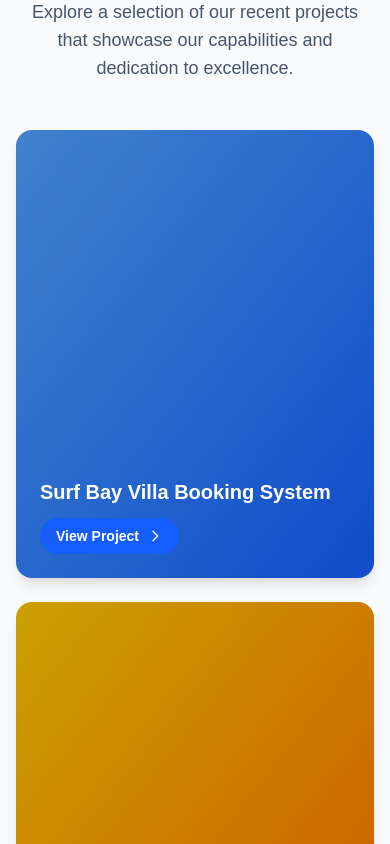
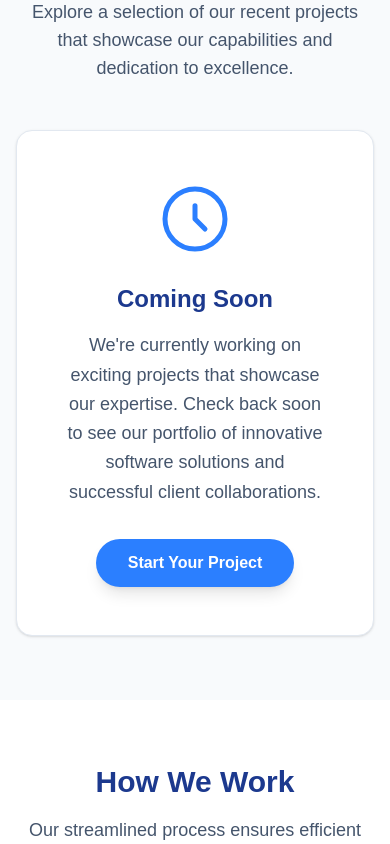
Before and after one commit to Janindu02/janixware, a Next.js app: page / in a window 390 px wide. Shown: the part 4480-5324 px from the top of the page. Built offline with nearby package versions, Linux system fonts and the light colour scheme.

Commit message:
Add "Coming Soon" section to MainPage with project details and a call-to-action link. Update contact information in ContactPage with new email, phone, and address. Refactor ProcessPage to replace button with link for project initiation.

```diff
--- a/app/contact/page.tsx
+++ b/app/contact/page.tsx
@@ -18,7 +18,7 @@ const faqs = [
   {
     question: "Where are you located?",
     answer:
-      "Our main office is located at 123 Software Ave, Tech City, TX 78701. We also work with clients remotely worldwide.",
+      "Our main office is located in Colombo, Sri Lanka. We also work with clients remotely worldwide.",
   },
   {
     question: "What services does Janixware provide?",
@@ -149,10 +149,10 @@ export default function ContactPage() {
                       <div>
                         <p className="font-medium text-slate-700">Email</p>
                         <a
-                          href="mailto:info@janixware.com"
+                          href="mailto:janixware@gmail.com"
                           className="text-slate-600 hover:text-blue-600 transition-colors"
                         >
-                          info@janixware.com
+                          janixware@gmail.com
                         </a>
                       </div>
                     </div>
@@ -161,10 +161,10 @@ export default function ContactPage() {
                       <div>
                         <p className="font-medium text-slate-700">Phone</p>
                         <a
-                          href="tel:+15551234567"
+                          href="tel:+94713974674"
                           className="text-slate-600 hover:text-blue-600 transition-colors"
                         >
-                          +1 (555) 123-4567
+                          +94 713 974 674
                         </a>
                       </div>
                     </div>
@@ -173,7 +173,7 @@ export default function ContactPage() {
                       <div>
                         <p className="font-medium text-slate-700">Address</p>
                         <p className="text-slate-600">
-                          123 Software Ave, Tech City, TX 78701
+                          Colombo Sri Lanka
                         </p>
                       </div>
                     </div>
--- a/app/page.tsx
+++ b/app/page.tsx
@@ -337,6 +337,45 @@ export default function MainPage() {
               </p>
             </div>
 
+            {/* Coming Soon Message */}
+            <div className="bg-white rounded-2xl shadow-sm border border-slate-200 p-12 text-center">
+              <div className="max-w-2xl mx-auto">
+                <div className="mb-6">
+                  <svg
+                    className="w-20 h-20 text-blue-500 mx-auto"
+                    fill="none"
+                    stroke="currentColor"
+                    viewBox="0 0 24 24"
+                  >
+                    <path
+                      strokeLinecap="round"
+                      strokeLinejoin="round"
+                      strokeWidth={1.5}
+                      d="M12 8v4l3 3m6-3a9 9 0 11-18 0 9 9 0 0118 0z"
+                    />
+                  </svg>
+                </div>
+                <h3 className="text-2xl md:text-3xl font-bold text-blue-900 mb-4">
+                  Coming Soon
+                </h3>
+                <p className="text-lg text-slate-600 mb-8 leading-relaxed">
+                  We&apos;re currently working on exciting projects that showcase
+                  our expertise. Check back soon to see our portfolio of
+                  innovative software solutions and successful client
+                  collaborations.
+                </p>
+                <div className="flex justify-center">
+                  <Link
+                    href="/contact"
+                    className="px-8 py-3 rounded-full bg-blue-500 text-white font-semibold shadow-lg hover:bg-blue-600 transition-colors inline-block cursor-pointer relative z-10"
+                  >
+                    Start Your Project
+                  </Link>
+                </div>
+              </div>
+            </div>
+
+            {/* COMMENTED OUT - For future use when actual project data is available
             <div className="grid grid-cols-1 md:grid-cols-3 gap-6">
               {[
                 {
@@ -384,15 +423,15 @@ export default function MainPage() {
               ))}
             </div>
 
-            {/* View All Projects Button */}
             <div className="flex justify-center mt-8">
               <Link
                 href="/projects"
                 className="px-6 py-3 rounded-full border-2 border-slate-300 bg-white text-slate-700 font-semibold hover:border-blue-500 hover:text-blue-600 transition-colors inline-block text-center"
-              >
+            >
                 View All Projects
               </Link>
             </div>
+            */}
           </div>
         </section>
 
@@ -409,8 +448,8 @@ export default function MainPage() {
               <p className="text-lg text-slate-600 max-w-3xl mx-auto">
                 Our streamlined process ensures efficient development and
                 successful project delivery, from concept to launch.
-              </p>
-            </div>
+          </p>
+        </div>
 
             <div className="grid grid-cols-1 md:grid-cols-2 lg:grid-cols-4 gap-6">
               {[
@@ -447,7 +486,7 @@ export default function MainPage() {
                     {step.num}
                   </div>
                   <div className="mb-4">
-                    <Image
+            <Image
                       src={step.icon}
                       alt={step.title}
                       width={32}
--- a/app/process/page.tsx
+++ b/app/process/page.tsx
@@ -1,3 +1,4 @@
+import Link from "next/link";
 import Navigation from "../components/Navigation";
 import Footer from "../components/Footer";
 
@@ -188,7 +189,10 @@ export default function ProcessPage() {
               Let&apos;s turn your innovative ideas into powerful digital
               solutions. Contact us today to discuss your vision.
             </p>
-            <button className="inline-flex items-center gap-2 px-8 py-4 rounded-full bg-blue-900 text-white font-semibold shadow-lg hover:bg-blue-800 transition-colors">
+            <Link
+              href="/contact"
+              className="inline-flex items-center gap-2 px-8 py-4 rounded-full bg-blue-900 text-white font-semibold shadow-lg hover:bg-blue-800 transition-colors cursor-pointer"
+            >
               <span>Start Your Project</span>
               <svg
                 className="w-5 h-5"
@@ -203,7 +207,7 @@ export default function ProcessPage() {
                   d="M9 5l7 7-7 7"
                 />
               </svg>
-            </button>
+            </Link>
           </div>
         </section>
       </main>
```
